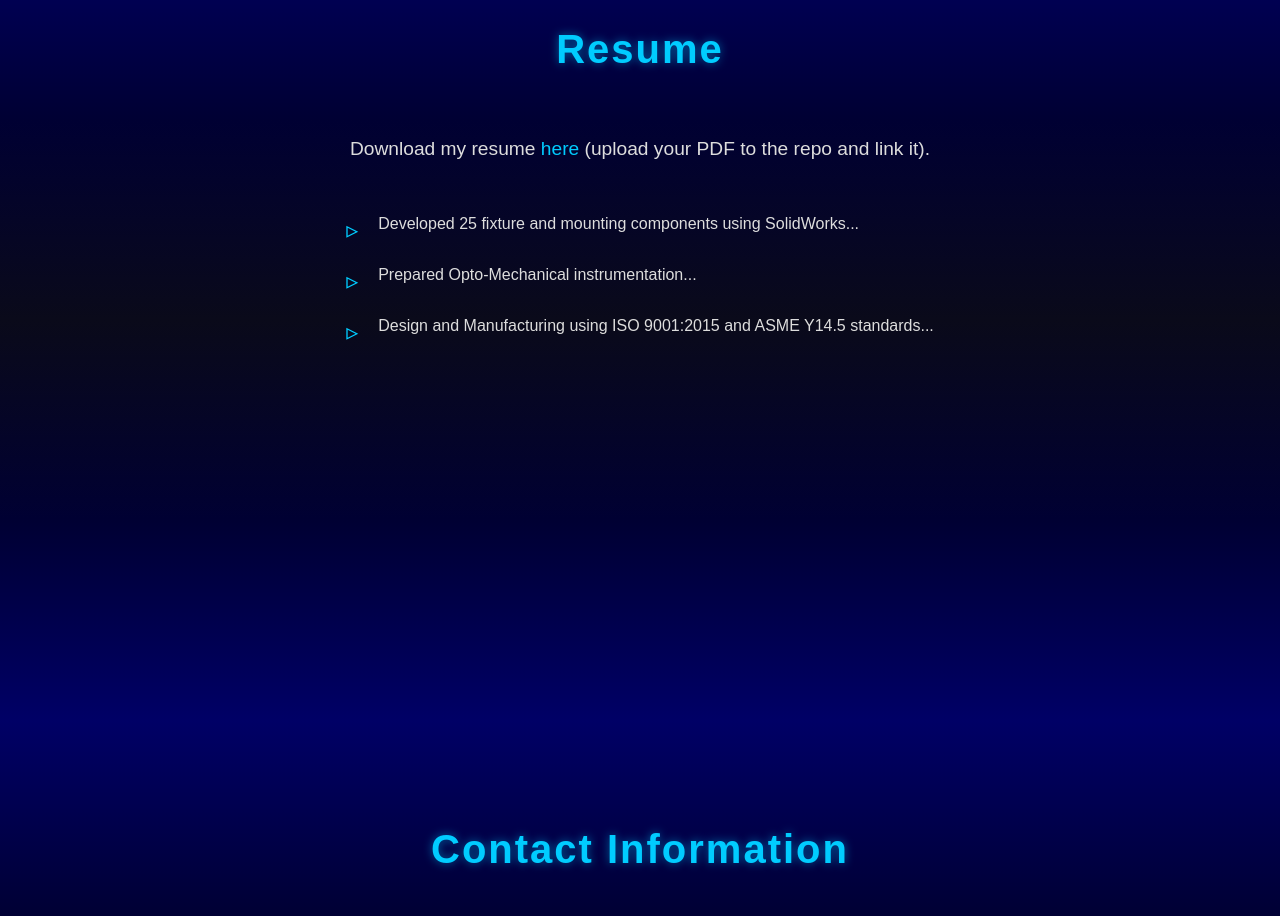
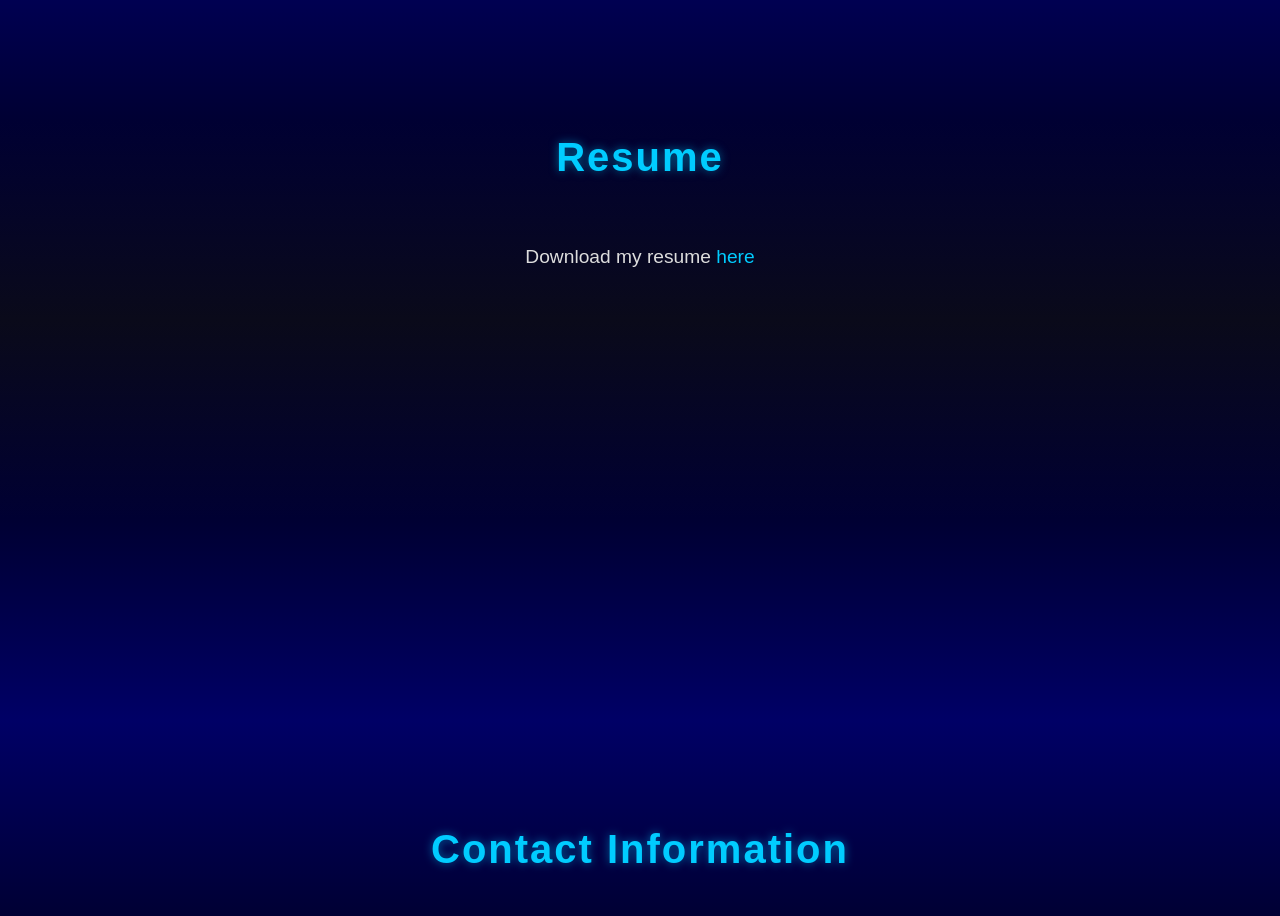
Before and after one commit to Jcu1224/jcu.github.io, a plain HTML site: page index.html in a window 1280 px wide. Shown: the part 6080-6996 px from the top of the page. Drawn offline with Linux system fonts and the light colour scheme.

Commit message:
Update index.html

```diff
--- a/index.html
+++ b/index.html
@@ -378,12 +378,8 @@
     <!-- Resume Section -->
     <section id="resume" class="centered-section">
         <h2>Resume</h2>
-        <p>Download my resume <a href="path/to/your-resume.pdf" target="_blank">here</a> (upload your PDF to the repo and link it).</p>
-        <ul>
-            <li>Developed 25 fixture and mounting components using SolidWorks...</li>
-            <li>Prepared Opto-Mechanical instrumentation...</li>
-            <li>Design and Manufacturing using ISO 9001:2015 and ASME Y14.5 standards...</li>
-        </ul>
+        <p>Download my resume <a href="path/to/your-resume.pdf" target="_blank">here</a> </p>
+
     </section>
 
     <!-- Contact Information Section -->
```
